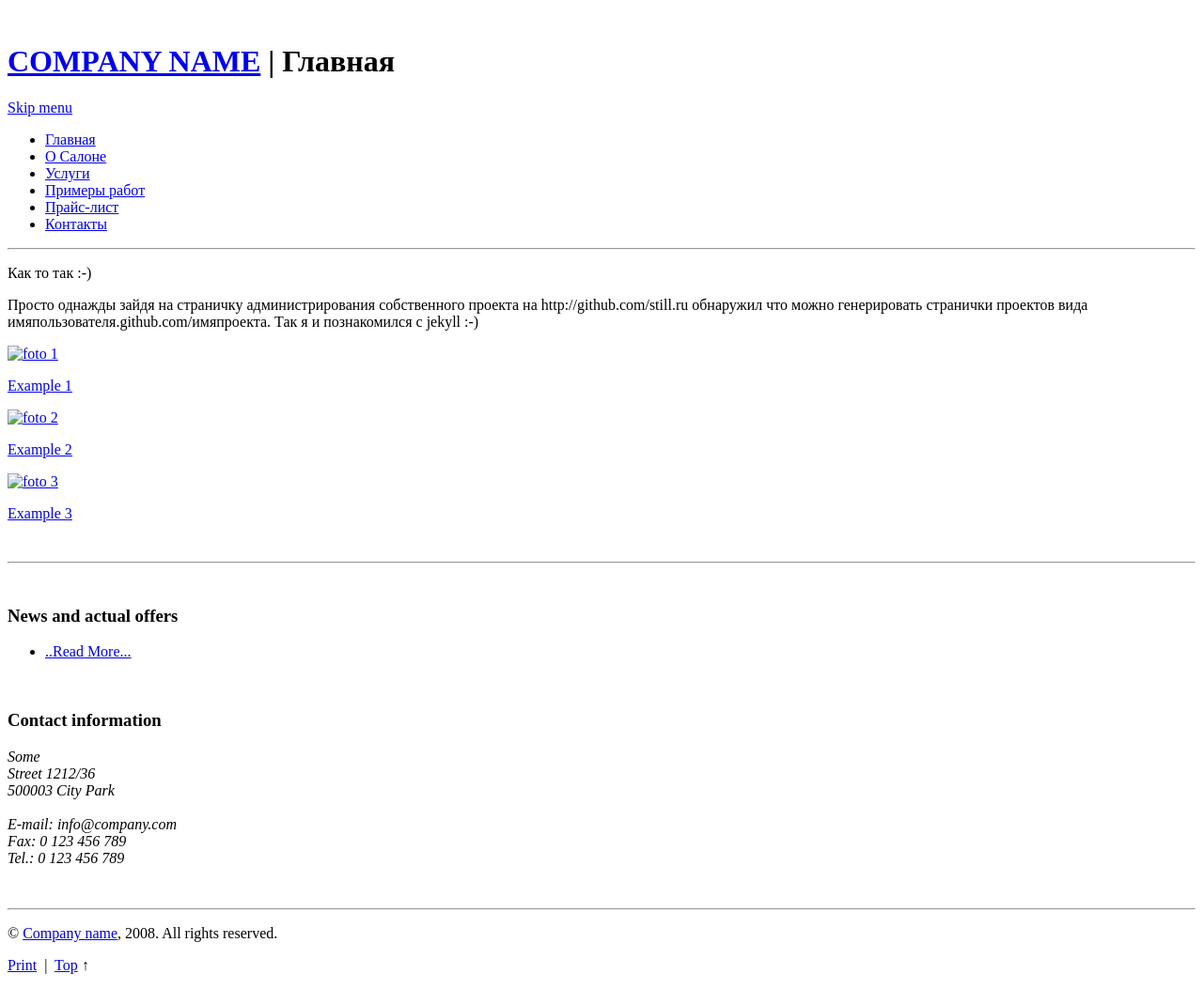
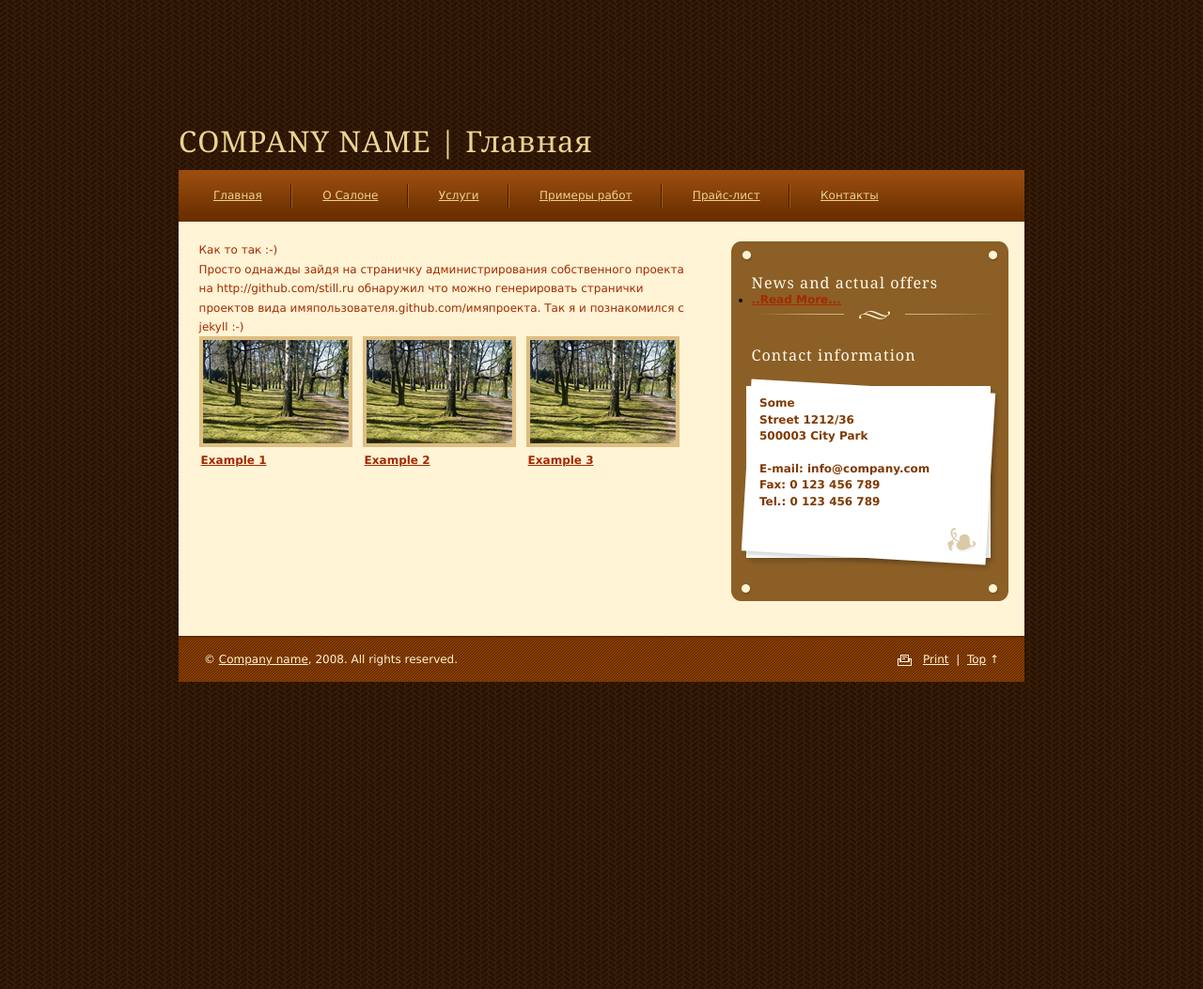
Before and after one commit to hairstyle/hairstyle.github.com, a Jekyll site: the page built from index.md, in a window 1280 px wide. Shown: the whole page at 94% size. Built offline with Jekyll 4.4.1, drawn with Linux system fonts in a browser that asks for light colours.

Commit message:
Edit Layout file

```diff
--- a/_layouts/default.html
+++ b/_layouts/default.html
@@ -8,12 +8,12 @@
 <meta name="copyright" content="still.ru@gmail.com" />
 <meta http-equiv="Content-Script-Type" content="text/javascript" />
 <meta http-equiv="Content-Type" content="text/html; charset=utf-8" />
-<link rel="canonical" href="http://stillru.github.com/hair-style.github.com"/>
+<link rel="canonical" href="http://hairstyle.github.com"/>
 <!-- CSS -->
-<link rel="stylesheet" href="/hair-style.github.com/css/style.css" type="text/css" media="screen, projection, tv" />
-<!--[if IE]><link rel="stylesheet" type="text/css" href="/hair-style.github.com/css/style-ie.css" media="screen, projection, tv" /><![endif]-->
-<!--[if lte IE 6]><link rel="stylesheet" type="text/css" href="/hair-style.github.com/css/style-ie6.css" media="screen, projection, tv" /><![endif]-->
-<link rel="stylesheet" href="/hair-style.github.com/css/style-print.css" type="text/css" media="print" />
+<link rel="stylesheet" href="css/style.css" type="text/css" media="screen, projection, tv" />
+<!--[if IE]><link rel="stylesheet" type="text/css" href="css/style-ie.css" media="screen, projection, tv" /><![endif]-->
+<!--[if lte IE 6]><link rel="stylesheet" type="text/css" href="css/style-ie6.css" media="screen, projection, tv" /><![endif]-->
+<link rel="stylesheet" href="css/style-print.css" type="text/css" media="print" />
 <!--<link rel="shortcut icon" href="favicon.ico" type="image/x-icon" /> -->
 <title>Company name | {{ page.title }}</title>
 <meta http-equiv="Content-Script-Type" content="text/javascript" />
@@ -35,17 +35,17 @@
 			 {{ content }}
 			<div class="gallery">
 				<div class="photo">
-				<a href="#"><img src="/hair-style.github.com/template/image/foto.jpg" alt="foto 1" width="155" height="110" /></a>
+				<a href="#"><img src="template/image/foto.jpg" alt="foto 1" width="155" height="110" /></a>
 				<p><a href="#">Example 1</a></p>
 				</div>
 
 				<div class="photo">
-				<a href="#"><img src="/hair-style.github.com/template/image/foto.jpg" alt="foto 2" width="155" height="110" /></a>
+				<a href="#"><img src="template/image/foto.jpg" alt="foto 2" width="155" height="110" /></a>
 				<p><a href="#">Example 2</a></p>
 				</div>
 
 				<div class="photo">
-				<a href="#"><img src="/hair-style.github.com/template/image/foto.jpg" alt="foto 3" width="155" height="110" /></a>
+				<a href="#"><img src="template/image/foto.jpg" alt="foto 3" width="155" height="110" /></a>
 				<p><a href="#">Example 3</a></p>
 				</div>
 
```
